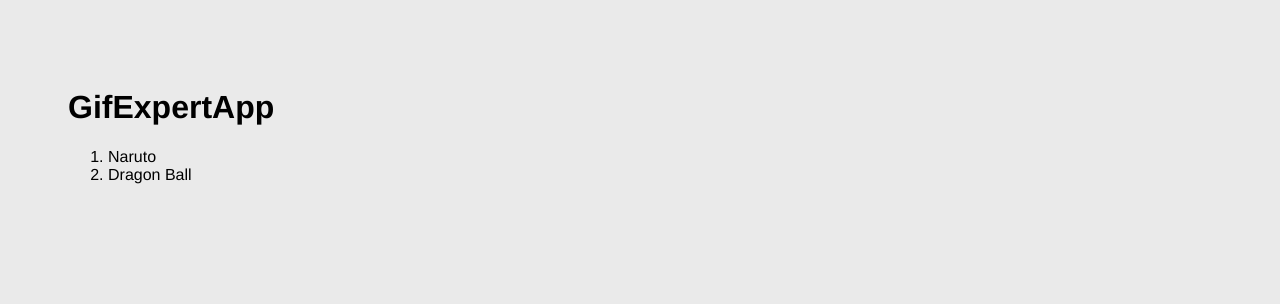
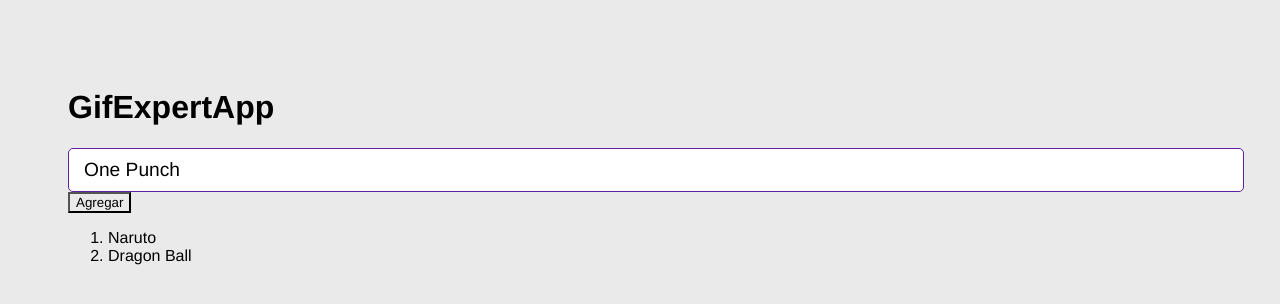
Before and after one commit to DramaQueeen26/gif-app-react, a React (Vite) app: page / in a window 1280 px wide. Shown: the top 304 px of the page. Built offline with nearby package versions, Linux system fonts and the light colour scheme.

Commit message:
Componente AddCategory

```diff
--- a/src/GifExpertApp.jsx
+++ b/src/GifExpertApp.jsx
@@ -1,13 +1,24 @@
 import { useState } from "react"
+import { AddCategory } from "./components/AddCategory"
 
 export const GifExpertApp = () => {
 
   const [ categories, setCategories ] = useState([ 'Naruto', 'Dragon Ball' ])
-  console.log(categories)
+
+  const onAddCategory = () => {
+    setCategories([ ...categories, 'Valorant' ])
+    console.log(categories)
+  }
 
   return (
     <>
+
       <h1>GifExpertApp</h1>
+
+      <AddCategory />
+
+      <button onClick={onAddCategory}>Agregar</button>
+
       <ol>
         {
           categories.map( ( category ) => {
@@ -15,6 +26,7 @@
           })
         }
       </ol>
+
     </>
   )
 }
--- /dev/null
+++ b/src/components/AddCategory.jsx
@@ -0,0 +1,33 @@
+import { useState } from "react"
+
+export const AddCategory = () => {
+
+  const [inputValue, setInputValue] = useState('One Punch')
+
+  const onChange = ({ target }) => {
+
+    setInputValue( target.value )
+
+  }
+
+  const onSubmit = (event) => {
+
+    event.preventDefault()
+
+    console.log(inputValue)
+
+  }
+
+  return (
+    <>
+      <form onSubmit={onSubmit}>
+        <input
+          type="text"
+          placeholder="Buscar gifs"
+          onChange={onChange}
+          value={inputValue}
+        />
+      </form>
+    </>
+  )
+}
```
